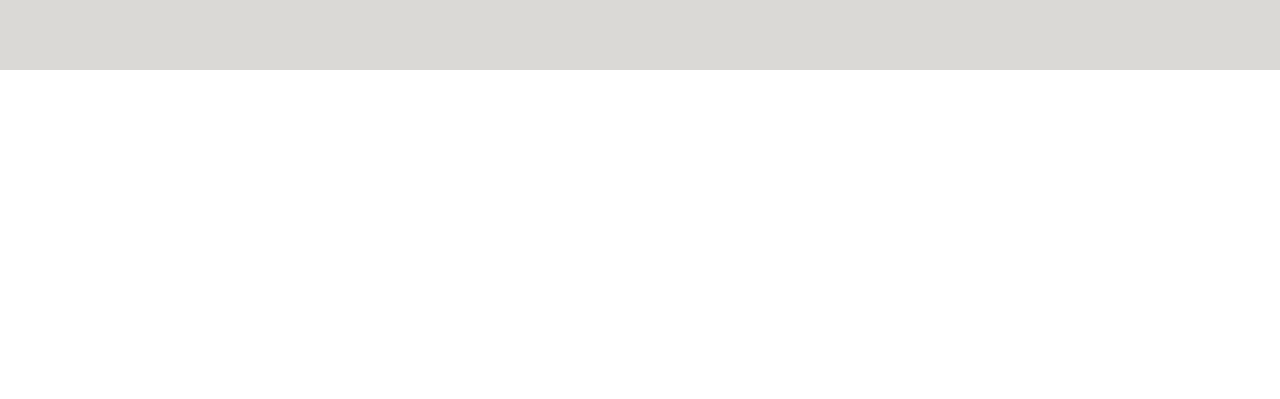
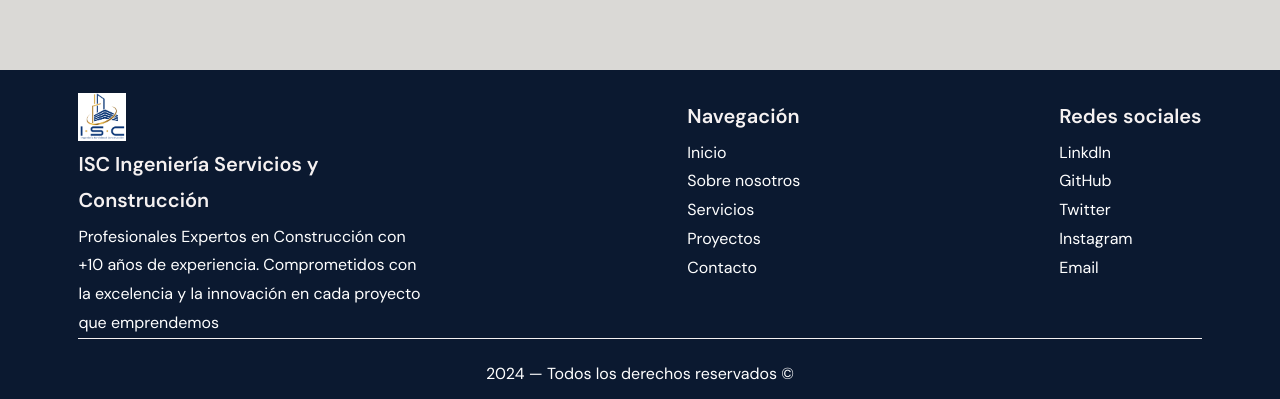
Before and after one commit to axlkun/ISC-Website, a Nuxt app: page / in a window 1280 px wide. Shown: the part 5044-5443 px from the top of the page. Before the commit the page ends 5114 px from the top, so only its background shows below. Built offline with nearby package versions, Linux system fonts and the light colour scheme.

Commit message:
finish footer

```diff
--- a/app.vue
+++ b/app.vue
@@ -8,6 +8,7 @@
     <myProyectos/>
     <myParallax/>
     <myContact/>
+    <myFooter/>
     <!-- .... -->
   </v-app>
 </template>
@@ -20,6 +21,7 @@ import myServicios from './components/Servicios.vue';
 import myProyectos from './components/Proyectos.vue';
 import myParallax from './components/Parallax.vue';
 import myContact from './components/Contact.vue';
+import myFooter from './components/Footer.vue';
 
 
 
--- /dev/null
+++ b/components/Footer.vue
@@ -0,0 +1,118 @@
+<template>
+    <v-footer class="d-flex flex-column" color="#0b1930">
+
+        <div class="d-flex flex-sm-row flex-column justify-space-between footer-section">
+
+            <div class="section">
+
+                <a class="logo" href="/">
+
+                    <img :src="logo" alt="Icono" />
+
+                </a>
+
+                <h3>ISC Ingeniería Servicios y Construcción</h3>
+
+                <p>Profesionales Expertos en Construcción con +10 años de experiencia. Comprometidos con la excelencia y
+                    la innovación en cada proyecto que emprendemos</p>
+
+            </div>
+
+            <div class="section">
+                <h3>Navegación</h3>
+
+                <ul>
+                    <li><a href="/">Inicio</a></li>
+                    <li><a href="#">Sobre nosotros</a></li>
+                    <li><a href="#">Servicios</a></li>
+                    <li><a href="#">Proyectos</a></li>
+                    <li><a href="#">Contacto</a></li>
+                </ul>
+            </div>
+
+            <div class="section">
+                <h3>Redes sociales</h3>
+
+                <ul>
+                    <li><a href="https://www.linkedin.com/in/axel-andres-cruz-cordova/" target="_blank">Linkdln</a></li>
+                    <li><a href="https://github.com/axlkun" target="_blank">GitHub</a></li>
+                    <li><a href="https://twitter.com/Axlkun" target="_blank">Twitter</a></li>
+                    <li><a href="https://www.instagram.com/axlkun" target="_blank">Instagram</a></li>
+                    <li><a href="mailto:axelcruz.dev@gmail.com">Email</a></li>
+                </ul>
+            </div>
+
+        </div>
+
+        <div class="d-flex flex-row justify-center pt-2 pb-2 w-100 section">
+            <p>
+                {{ new Date().getFullYear() }} — Todos los derechos reservados ©
+                <!-- <a href="https://www.instagram.com/axlkun/" target="_blank">
+            <strong>@axlkun</strong>
+          </a> -->
+
+            </p>
+
+        </div>
+
+    </v-footer>
+</template>
+
+<script setup>
+import logo from '../assets/logo-blanco.jpg';
+</script>
+
+
+<style scoped>
+.footer-section {
+    width: 100%;
+    margin: 0 auto;
+    border-bottom: 1px solid var(--primary-background);
+
+    @media only screen and (min-width: 1024px) {
+        width: 90%;
+    }
+}
+
+.section {
+    margin-top: 15px;
+    max-width: 350px;
+}
+
+.footer-section {
+    line-height: 1.8;
+}
+
+.footer-section h3 {
+    font-size: 20px;
+    font-weight: 600;
+    margin: 5px 0;
+    color: var(--primary-background);
+}
+
+ul,
+ol {
+    list-style: none;
+}
+
+.logo {
+    display: flex;
+    align-items: center;
+    cursor: pointer;
+    width: fit-content;
+}
+
+.logo img {
+    width: 48px;
+    height: 48px;
+}
+
+.section a {
+    color: white;
+
+    &:hover {
+        color: var(--primary-gold);
+        cursor: pointer;
+    }
+}
+</style>
```
